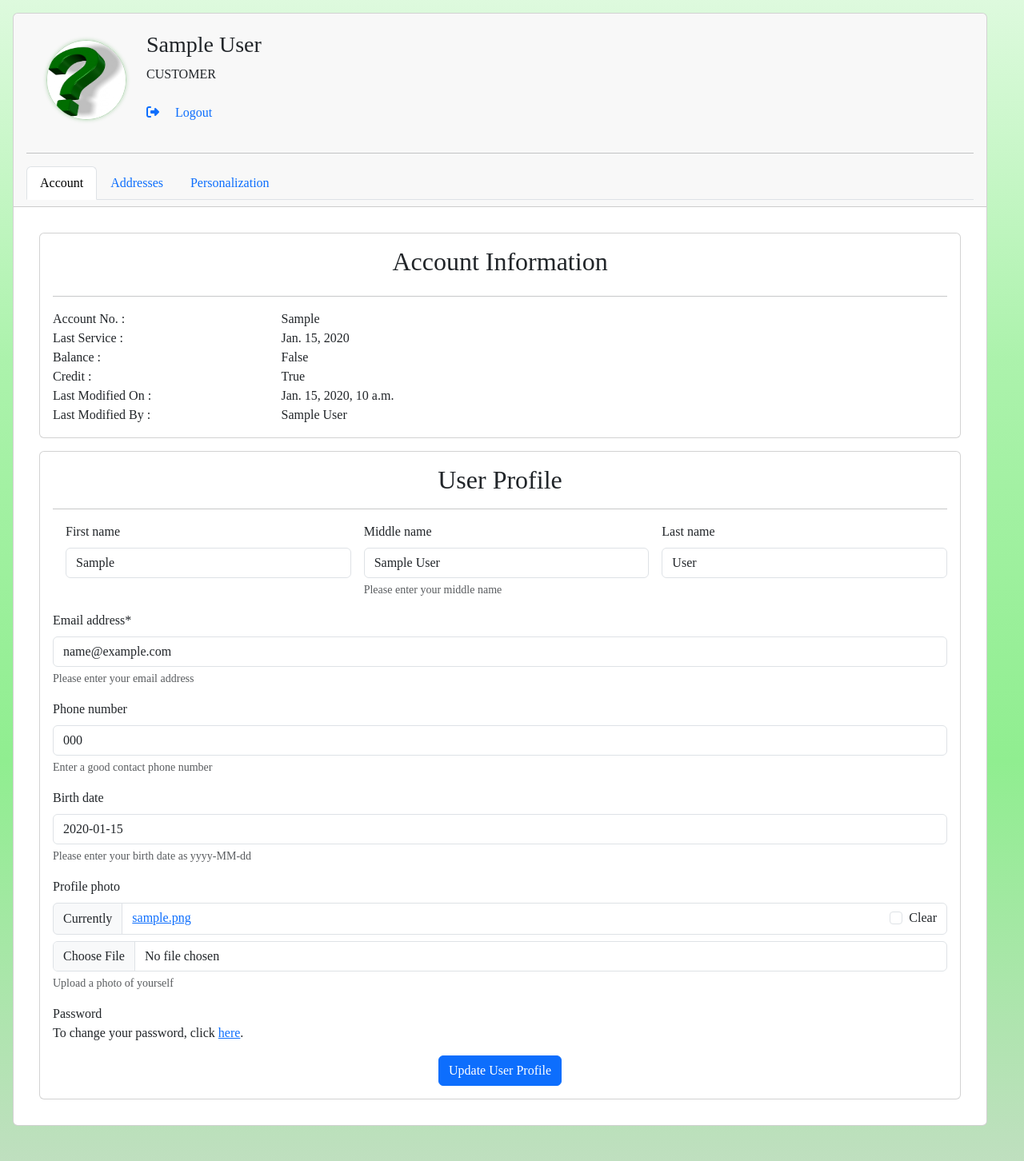
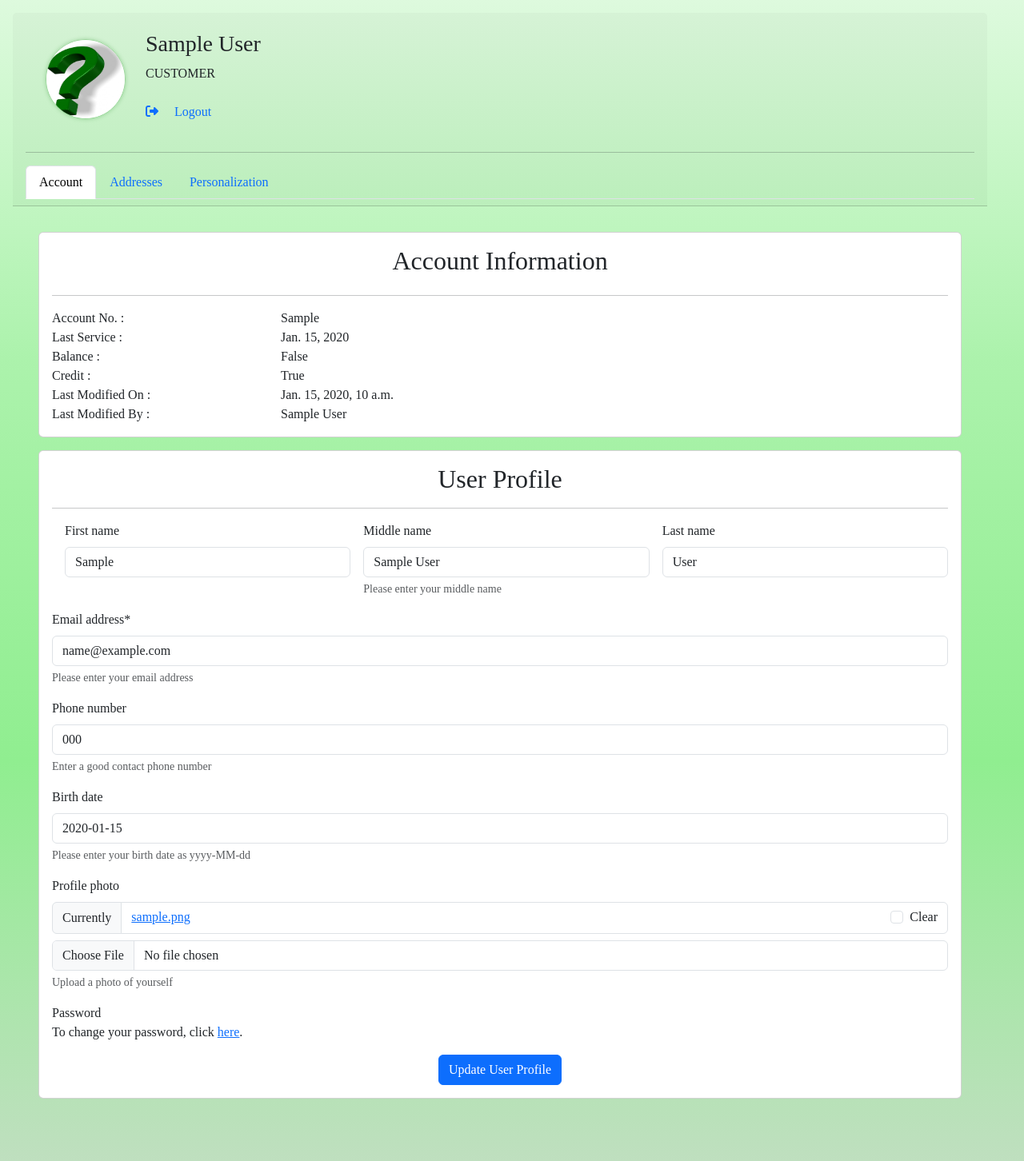
Before and after one commit to VStarr93/portfolio, a Django app: page /user/profile/ in a window 1280 px wide. Shown: the part 50-1502 px from the top of the page at 80% size. Run offline with Django 4.2, Linux system fonts and the light colour scheme; a user stored in the database is signed in; tables that the repository leaves empty hold one stand-in row (values such as "Sample post"); some libraries are stand-ins or nearby versions.

Commit message:
create custom class 'v-profile'

```diff
--- a/crm_user/static/crm_user/css/styles.css
+++ b/crm_user/static/crm_user/css/styles.css
@@ -121,6 +121,11 @@ header h3:first-of-type {
     margin-left: 1rem;
 }
 
+.v-profile {
+    background-color: transparent;
+    border: 0;
+}
+
 .v-profile-photo {
     width: 100px;
     height: 100px;
```
